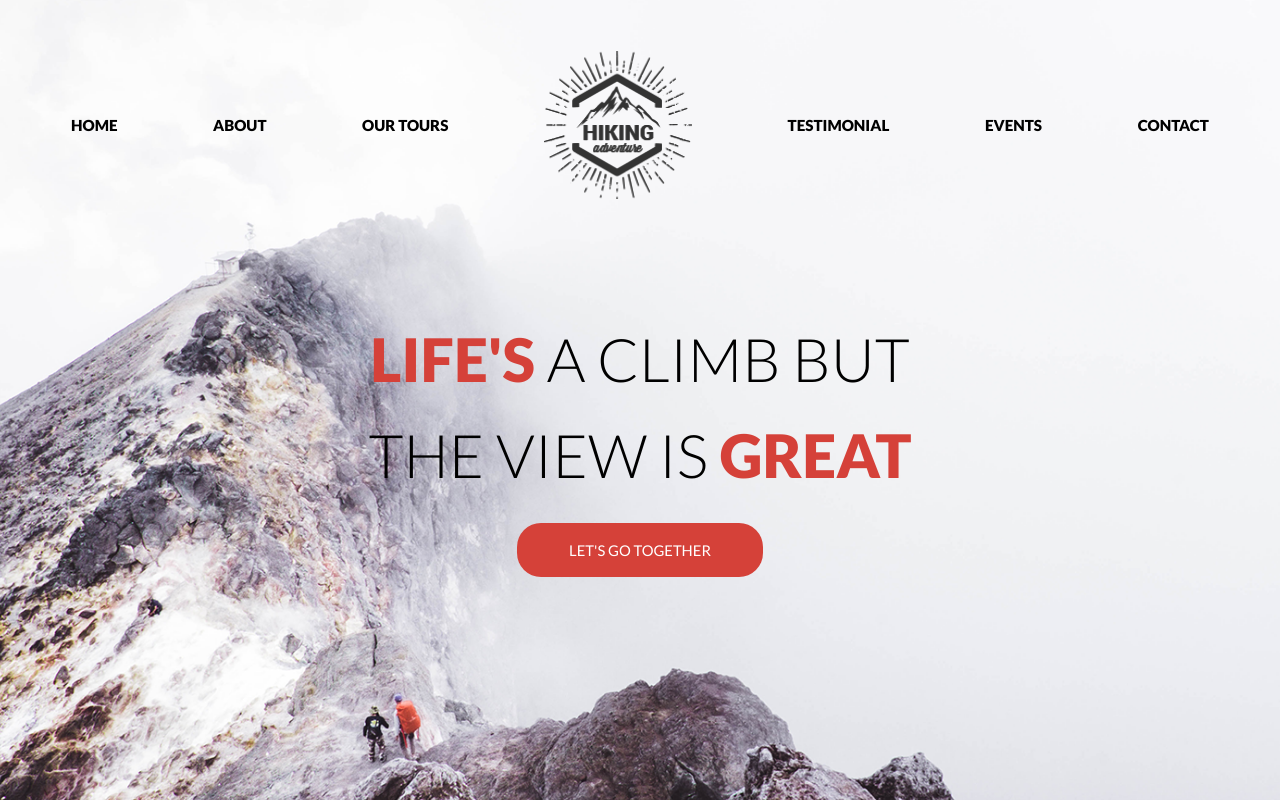
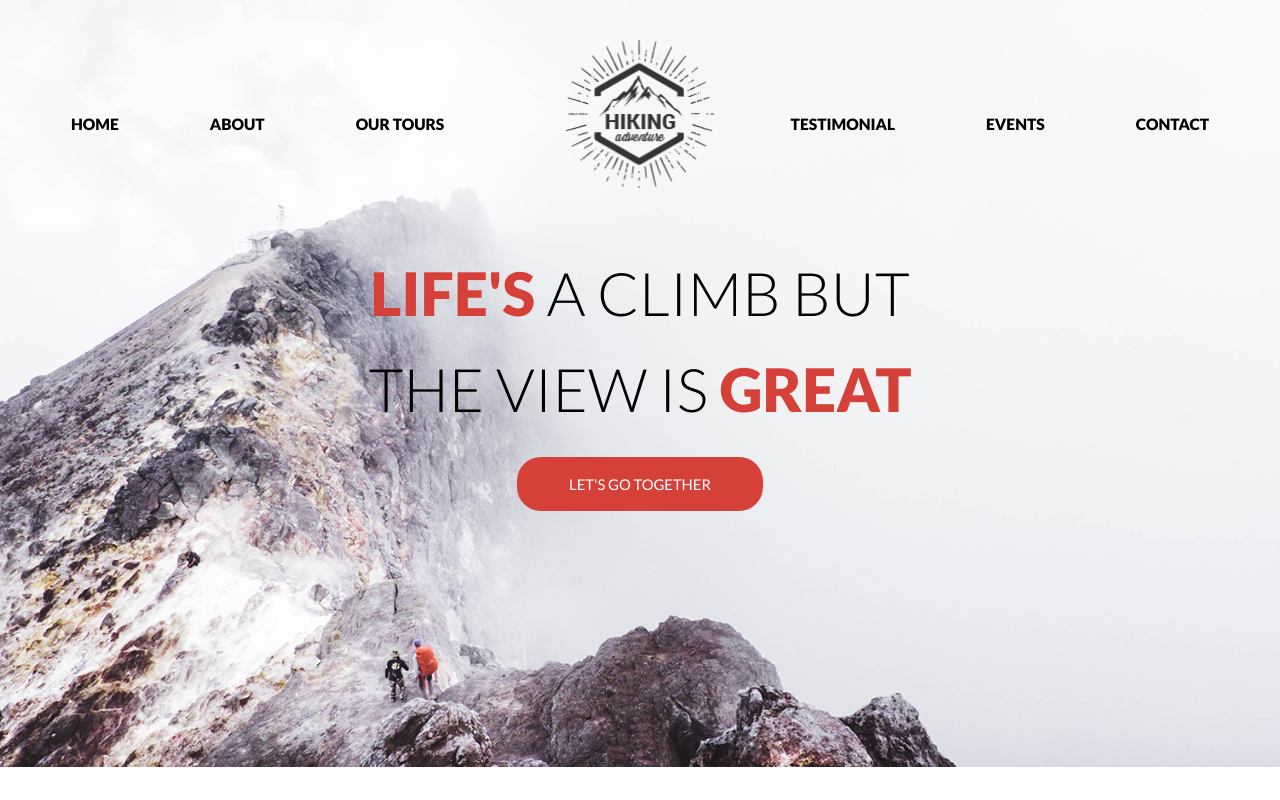
Before and after one commit to babenko-alexander/team-work-responsive-30-05-2018, a plain HTML site: page index.html in a window 1280 px wide. Shown: the top 800 px of the page. Drawn offline with Linux system fonts and the light colour scheme.

Commit message:
fixed menu and logo in the header

```diff
--- a/css/header.css
+++ b/css/header.css
@@ -1,13 +1,10 @@
 .wrapper-header {
     background-image: url('../img/background/bg-w.png');
     background-repeat: no-repeat;
-    background-position: center;
+    background-position: center top;
     -webkit-background-size: cover;
     background-size: cover;
-    /*background-attachment: fixed;*/
-    /*padding: 5.625rem 0 14.88rem 0;*/
-    padding: 5.625rem 0 15.5rem 0;
-
+    padding: 5.625rem 0 20.5rem 0;
 }
 
 .header {
@@ -16,18 +13,16 @@
     align-items: center;
 }
 
-.menu-logo {
-    margin-bottom: 5.313rem;
-}
-
-.menu-item {
+.menu {
     display: none;
+    /*margin-bottom: 5.313rem;*/
 }
 
 .logo {
     display: block;
     width: 9.25rem;
     height: 9.25rem;
+    margin-bottom: 5.25rem;
     background-image: url('../img/icons/main-logo.png');
     background-repeat: no-repeat;
     background-position: center;
@@ -78,8 +73,8 @@
         margin-bottom: 3.75rem;
     }
 
-    .menu-logo {
-        margin-bottom: 3rem;
+    .logo {
+        margin-bottom: 3.25rem;
     }
 }
 
@@ -88,15 +83,20 @@
         padding: 3.188rem 0 16rem 0;
     }
 
-    .menu-logo {
+    .header {
+        position: relative;
+    }
+
+    .menu {
+        display: block;
         width: 100%;
+        padding-top: 4rem;
         margin-bottom: 7rem;
     }
 
-    .menu-logo-list {
+    .menu-list {
         display: flex;
         justify-content: space-between;
-        align-items: center;
     }
 
     .menu-item {
@@ -104,8 +104,22 @@
         font-family: 'Lato', sans-serif;
         font-weight: 900;
         text-transform: uppercase;
-        font-size: .95rem;
+        font-size: .975rem;
+        margin-right: 8%;
     }
+
+    .menu-item:last-child {
+        margin-right: 0;
+    }
+
+    .menu-item:nth-child(3) {
+        margin-right: auto;
+    }
+
+    .logo {
+        position: absolute;
+        top: -.675rem;
+        }
 
     .header-title {
         margin-bottom: 1.25rem;
--- a/index.html
+++ b/index.html
@@ -10,22 +10,21 @@
 </head>
 <body>
 <!-----------------SECTION HEADER------------------>
+<!--TODO: move logo out of menu, use position to place it in the center of menu-->
 <div class="wrapper-header">
     <div class="container">
         <header class="header">
-            <nav class="menu-logo">
-                <ul class="menu-logo-list">
+            <nav class="menu">
+                <ul class="menu-list">
                     <li class="menu-item">Home</li>
                     <li class="menu-item">About</li>
                     <li class="menu-item">Our Tours</li>
-                    <li class="logo">
-                        <a href="#" class="logo" title="Hiking Adventure logo"></a>
-                    </li>
                     <li class="menu-item">Testimonial</li>
                     <li class="menu-item">Events</li>
                     <li class="menu-item">Contact</li>
                 </ul>
             </nav>
+            <a href="#" class="logo" title="Hiking Adventure logo"></a>
             <h1 class="header-title"><span class="title-red-bold">Life's</span> a climb but the view is <span
                     class="title-red-bold">great</span></h1>
             <button class="btn-header">Let's go together</button>
```
